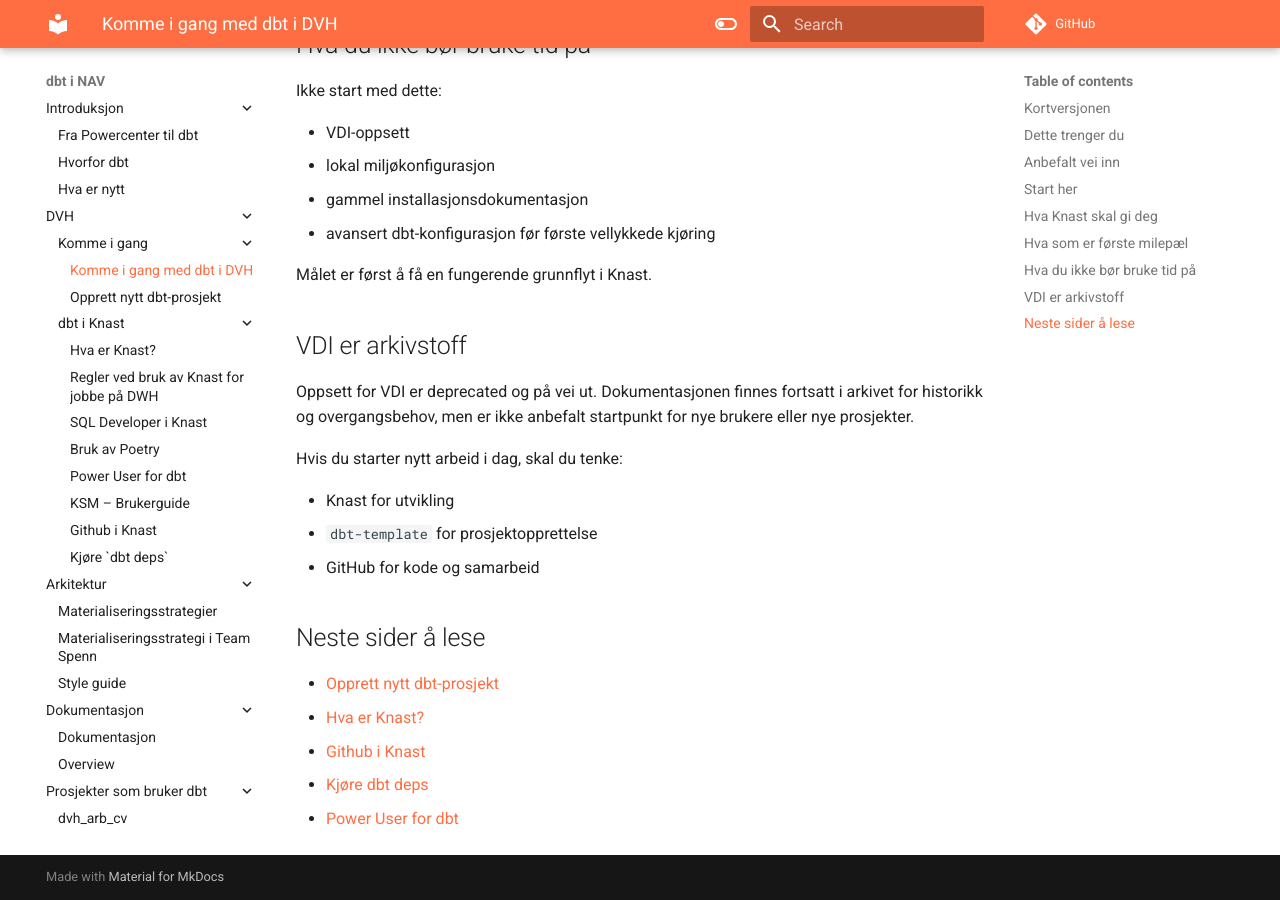
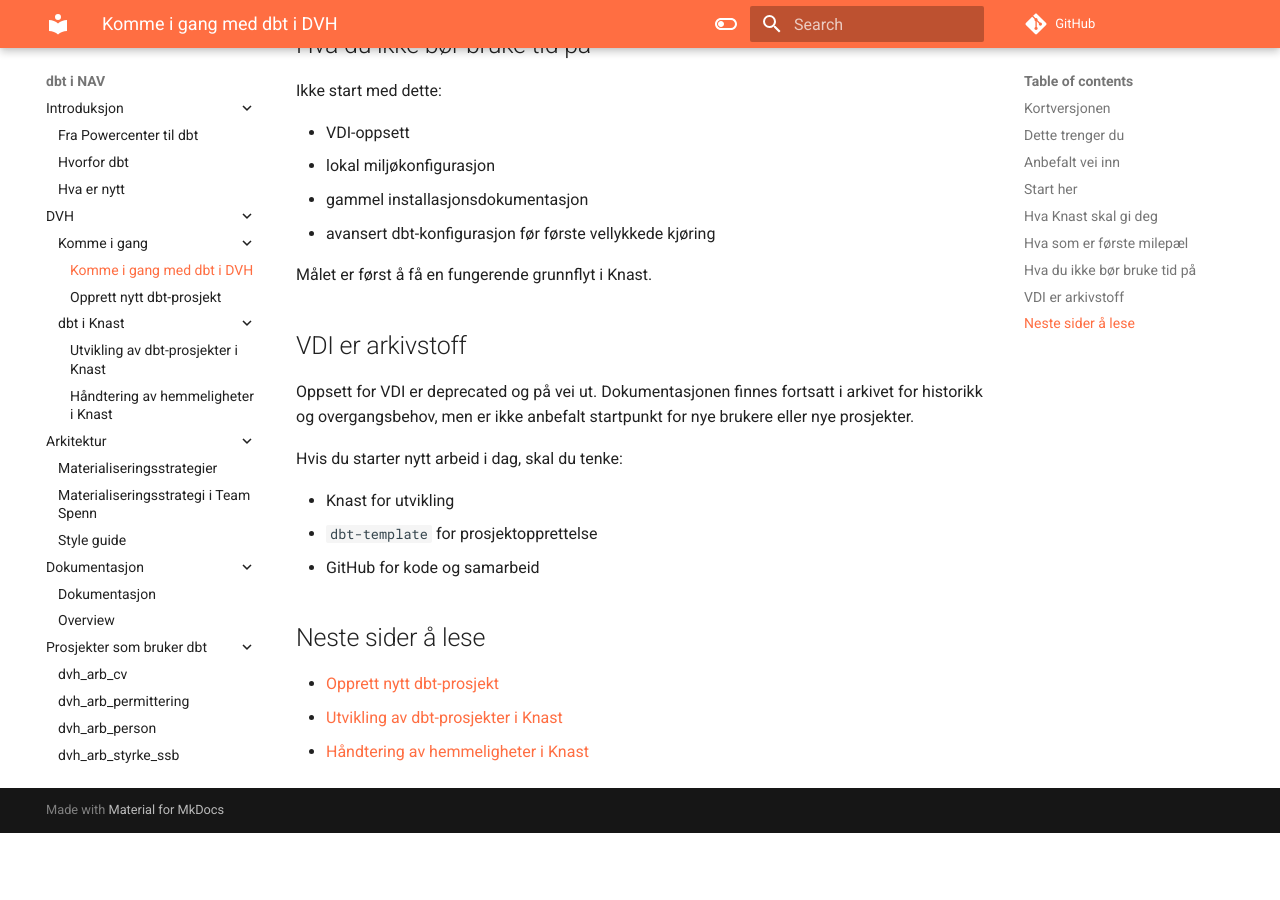
Before and after one commit to navikt/dbt-i-nav, an MkDocs documentation site: the page built from docs/DVH/komme-i-gang.md, in a window 1280 px wide and 900 px high, scrolled down 2651 px. Built offline with MkDocs 1.6.1 and Material for MkDocs 9.7.7, drawn with Linux system fonts in a browser that asks for light colours; comment, search, counter and statistics services are not loaded; after the commit the page ends 3484 px from its top, so only the background shows below that; part of the change alters nothing that is shown; some of the changed text lies outside the part shown.

Commit message:
docs: update 'komme-i-gang.md' and 'mkdocs.yml' to reflect new documentation structure; add 'handtering-av-hemmeligheter.md' and 'utvikling-av-dbt-prosjekter.md'
Co-authored-by: Copilot <copilot@github.com>

````diff
--- a/docs/DVH/komme-i-gang.md
+++ b/docs/DVH/komme-i-gang.md
@@ -49,8 +49,8 @@ flowchart LR
 Hvis du er ny, anbefales denne rekkefølgen:
 
 1. Les [Opprett nytt dbt-prosjekt](opprett-prosjekt.md)
-2. Les [Hva er Knast?](../dbt%20i%20Knast/Hva-er-Knast.md)
-3. Les [Github i Knast](../dbt%20i%20Knast/Github-i-Knast.md)
+2. Les [Utvikling av dbt-prosjekter i Knast](../dbt%20i%20Knast/utvikling-av-dbt-prosjekter.md)
+3. Les [Håndtering av hemmeligheter i Knast](../dbt%20i%20Knast/handtering-av-hemmeligheter.md)
 4. Kjør første `dbt debug`
 5. Kjør første `dbt build`
 
@@ -104,7 +104,5 @@ Hvis du starter nytt arbeid i dag, skal du tenke:
 ## Neste sider å lese
 
 - [Opprett nytt dbt-prosjekt](opprett-prosjekt.md)
-- [Hva er Knast?](../dbt%20i%20Knast/Hva-er-Knast.md)
-- [Github i Knast](../dbt%20i%20Knast/Github-i-Knast.md)
-- [Kjøre dbt deps](../dbt%20i%20Knast/dbt-deps.md)
-- [Power User for dbt](../dbt%20i%20Knast/dbt-power-user.md)
+- [Utvikling av dbt-prosjekter i Knast](../dbt%20i%20Knast/utvikling-av-dbt-prosjekter.md)
+- [Håndtering av hemmeligheter i Knast](../dbt%20i%20Knast/handtering-av-hemmeligheter.md)
--- /dev/null
+++ b/docs/dbt i Knast/handtering-av-hemmeligheter.md
@@ -0,0 +1,186 @@
+# Håndtering av hemmeligheter i Knast
+
+Denne siden samler det viktigste om hemmeligheter og Oracle-credentials for dbt i Knast.
+
+Målet er at du skal forstå nok til å bruke oppsettet trygt og kunne feilsøke når `dbt` ikke får riktig tilgang.
+
+## Kortversjonen
+
+```mermaid
+flowchart TD
+  A[Velg miljo med dvh] --> B[KSM leser konfigurasjon]
+  B --> C[Miljovariabler settes]
+  C --> D[dbt kjores]
+  D --> E[Credentials injiseres automatisk]
+```
+
+Du skal normalt ikke håndtere Oracle-passord manuelt når dbt kjører i Knast.
+
+## Hva KSM gjør
+
+Knast Secret Manager, forkortet KSM, injiserer Oracle-credentials automatisk når `dbt` kjører. Brukeren trenger derfor normalt ikke å lime inn eller lagre passord manuelt i prosjektet.
+
+KSM brukes for å:
+
+- sette opp riktig miljø for valgt DVH-instans
+- hente og eksponere nødvendige miljøvariabler
+- sørge for at `dbt-oracle` får credentials på riktig tidspunkt
+
+## Hvordan flyten ser ut
+
+```mermaid
+flowchart LR
+  A[dvh] --> B[env-config.env]
+  B --> C[KSM]
+  C --> D[Miljovariabler]
+  D --> E[dbt-oracle]
+  E --> F[Databaseforbindelse]
+```
+
+## Velg miljø
+
+Det viktigste første steget er å velge DVH-miljø:
+
+```bash
+dvh
+```
+
+Når du kjører denne kommandoen, velger du:
+
+- Python-miljø
+- DVH-miljø
+
+Valget lagres i `~/KSM/env-config.env`.
+
+## Hva som lagres i miljøkonfigurasjonen
+
+Filen `~/KSM/env-config.env` brukes av KSM for å vite hvilket miljø og hvilket oppsett som skal brukes.
+
+Eksempler på variabler som kan ligge der:
+
+```dotenv
+DVH_ENVIRONMENT=DVH_P
+SCHEMA=
+DBT_DB_HOST=dmv01-scan.adeo.no
+DBT_DB_PORT=1531
+DBT_ENV_SECRET_USER=a123456
+DBT_ENV_SERVICE=cccdwh01
+VENV_PATH=/opt/KSM/.dbtenv
+```
+
+Disse skrives normalt automatisk av `dvh`.
+
+## Hva du må ha i profiles.yml
+
+I `profiles.yml` må dbt-prosjektet bruke miljøvariablene som KSM setter.
+
+Eksempel:
+
+```yaml
+knast:
+  host: "{{ env_var('DBT_DB_HOST') }}"
+  password: placeholder
+  port: "{{ env_var('DBT_DB_PORT') }}"
+  protocol: tcp
+  schema: <schema_name>
+  service: "{{ env_var('DBT_ENV_SERVICE') }}"
+  database: "{{ env_var('DBT_DB_NAME') }}"
+  threads: 1
+  type: oracle
+  user: "{{ env_var('DBT_ENV_SECRET_USER') }}"
+```
+
+Det viktigste her er at:
+
+- host, port, service og user hentes fra miljøvariabler
+- `schema` må spesifiseres for prosjektet ditt
+- `password` står som placeholder fordi credential-injeksjonen skjer utenfor selve filen
+
+## Kjør dbt når miljøet er valgt
+
+Når `dvh` er kjørt og riktig miljø er aktivt, kan du kjøre:
+
+```bash
+dbt debug
+dbt run
+dbt test
+```
+
+Da skal credentials hentes og injiseres automatisk.
+
+## Eget Python-miljø
+
+Hvis du bruker et eget virtuelt miljø, må KSM installeres i dette miljøet én gang:
+
+```bash
+dvh ksm install
+```
+
+Etter installasjon må Knast restartes dersom du forventer at editorutvidelser eller dbt-verktøy skal plukke opp det nye miljøet.
+
+## Hvordan autoaktivering fungerer
+
+Når Python starter i valgt miljø, lastes `.pth`-filer automatisk. Dette brukes til å aktivere KSM og credential-oppsettet før dbt trenger det.
+
+Forenklet flyt:
+
+```text
+.pth filer
+  -> ksm.auto
+  -> leser ~/KSM/env-config.env
+  -> setter miljøvariabler
+  -> kobler på Oracle credential hook
+  -> dbt får tilgang ved kjøring
+```
+
+Du trenger normalt ikke å forstå detaljene for å bruke løsningen, men dette er nyttig å vite ved feilsøking.
+
+## Bytte miljø
+
+Hvis du vil bytte DVH-miljø, kjør bare:
+
+```bash
+dvh
+```
+
+Velg nytt miljø i menyen. Neste dbt-kjøring bruker det oppdaterte oppsettet.
+
+## Feilsøking
+
+Hvis noe ikke fungerer, sjekk disse tingene først:
+
+- er riktig miljø valgt med `dvh`
+- er riktig Python-miljø aktivt
+- bruker `profiles.yml` miljøvariablene riktig
+- finnes `~/KSM/env-config.env` og ser den riktig ut
+
+Nyttige kommandoer:
+
+```bash
+which python
+echo $DVH_ENVIRONMENT
+tail -f ~/KSM/logs/usage.log
+```
+
+Typiske feilbilder:
+
+- `dbt` finner ikke database: feil miljø eller feil vertstilkobling
+- credentials mangler: miljøet er ikke riktig satt opp
+- `.pth`-fil ikke aktiv: feil Python-miljø er i bruk
+- TNS-feil: nødvendig miljøinformasjon mangler eller er feil
+
+## Viktig sikkerhetsprinsipp
+
+Ikke bygg en alternativ lokal løsning for hemmeligheter hvis standardflyten i Knast fungerer. Det anbefalte løpet er:
+
+- velg miljø med `dvh`
+- bruk KSM og miljøvariabler
+- la dbt hente credentials via oppsatt integrasjon
+
+Da får du minst mulig manuelt hemmelighetsarbeid og minst mulig risiko for feil bruk.
+
+## Relatert
+
+- [Komme i gang med dbt i DVH](../DVH/komme-i-gang.md)
+- [Opprett nytt dbt-prosjekt](../DVH/opprett-prosjekt.md)
+- [Utvikling av dbt-prosjekter i Knast](utvikling-av-dbt-prosjekter.md)
--- /dev/null
+++ b/docs/dbt i Knast/utvikling-av-dbt-prosjekter.md
@@ -0,0 +1,163 @@
+# Utvikling av dbt-prosjekter i Knast
+
+Denne siden samler det viktigste du trenger for å utvikle dbt-prosjekter i Knast.
+
+Målet er å beskrive den normale utviklingsflyten for dbt i DVH, uten å spre informasjon over mange små sider.
+
+## Kortversjonen
+
+```mermaid
+flowchart TD
+  A[Apne Knast] --> B[Clone repo fra GitHub]
+  B --> C[Apne prosjekt i editor]
+  C --> D[Kjor dbt debug]
+  D --> E[Kjor dbt build]
+  E --> F[Utvikle modeller og tester]
+```
+
+## Hva Knast er i denne sammenhengen
+
+Knast er standard utviklingsmiljø for dbt i DVH. Du jobber i nettleserbasert miljø med editor, terminal og nødvendige verktøy tilgjengelig.
+
+For dbt-utvikling betyr dette normalt at du allerede har:
+
+- Git
+- editor og terminal
+- dbt med Oracle-adapter
+- Oracle-klient og tilhørende biblioteker
+- tilgang til relevante databaser og verktøy
+
+Du skal normalt ikke måtte bruke tid på lokal installasjon før du kan komme i gang.
+
+## Typisk utviklingsflyt
+
+```mermaid
+flowchart LR
+  A[GitHub repo] --> B[Knast]
+  B --> C[SQL og YAML]
+  C --> D[dbt debug]
+  D --> E[dbt build]
+  E --> F[Pull request]
+```
+
+I praksis ser dette ofte slik ut:
+
+1. Opprett eller clone repoet ditt i Knast
+2. Åpne prosjektet i editoren
+3. Kjør `dbt debug`
+4. Kjør `dbt build`
+5. Endre SQL, YAML eller tester
+6. Kjør på nytt
+7. Opprett pull request
+
+## GitHub i Knast
+
+Git og `gh` er tilgjengelig i Knast, og det anbefales å bruke `gh` mot GitHub.
+
+Autentiser mot GitHub:
+
+```shell
+gh auth login
+```
+
+Sett navn og e-post for git hvis dette ikke allerede er gjort:
+
+```shell
+git config --global user.email "your_name@email.com"
+git config --global user.name "your_full_name"
+```
+
+Etter dette kan du jobbe via:
+
+- `git` i terminal
+- `gh` i terminal
+- innebygd Source Control i VS Code / code-oss
+
+## Første kommandoer i et nytt prosjekt
+
+Kjør disse først:
+
+```shell
+dbt debug
+dbt build
+```
+
+Du kan også kjøre `dbt run` hvis du bare vil verifisere at modeller bygges, men `dbt build` er ofte et bedre startpunkt fordi det også inkluderer tester.
+
+## Hva du bør forvente av miljøet
+
+Du er godt i gang når du kan:
+
+- åpne repoet i Knast
+- endre SQL eller YAML
+- kjøre `dbt debug`
+- kjøre `dbt build`
+- få en konkret dbt-feil eller et grønt resultat
+
+Hvis du må bruke mye tid på maskinoppsett eller installasjon, er det som regel oppstartsløpet og ikke dbt-prosjektet som er problemet.
+
+## dbt-avhengigheter
+
+Hvis prosjektet bruker pakker via `packages.yml`, må du kunne kjøre:
+
+```shell
+dbt deps
+```
+
+For dette kan det være nødvendig å åpne relevante GitHub- og dbt Hub-URL-er under Internettåpninger i Knast. Dette gjelder særlig hvis prosjektet bruker pakker som `dbt_utils`.
+
+Eksempel på `packages.yml`:
+
+```yaml
+packages:
+  - package: dbt-labs/dbt_utils
+    version: 1.3.3
+```
+
+## Utvikling i editoren
+
+Den vanlige arbeidsflaten er editoren i Knast sammen med terminal.
+
+Typisk jobber du mest i:
+
+- SQL-modeller
+- YAML-filer for modeller, kilder og tester
+- `dbt_project.yml`
+
+Det viktigste er å få en enkel og repeterbar flyt: endre kode, kjør dbt, les resultatet, iterer.
+
+## VS Code-utvidelser og verktøy
+
+`Power User for dbt` er allerede installert på relevante dbt-images og fungerer fint sammen med Knast.
+
+SQL Developer-utvidelsen finnes også, men kan kollidere med dbt Power User på hurtigtaster. Hvis du bruker SQL Developer-utvidelsen aktivt, bør du endre hurtigtastene slik at de ikke overlapper med dbt-flyten.
+
+Dette er nyttig, men ikke nødvendig for å komme i gang. Prioriter først at `dbt debug` og `dbt build` fungerer.
+
+## Regler og anbefalinger
+
+For dbt-utvikling i DVH gjelder i praksis disse hovedreglene:
+
+- bruk nettleserbasert Knast mot DVH
+- unngå å lagre data lokalt i Knast over tid
+- rydd i filer som inneholder sensitiv informasjon
+- åpne eksterne URL-er bare ved tjenstlig behov
+
+Hvis du trenger ekstra Python-pakker i egne miljøer, bruk den anbefalte Knast-måten for dette. Ikke gjør tilfeldige lokale oppsett til en del av standard dbt-flyt.
+
+## Når du er klar til å utvikle
+
+Du er klar for vanlig dbt-utvikling når dette stemmer:
+
+- GitHub fungerer i Knast
+- prosjektet åpner fint i editoren
+- `dbt debug` går gjennom
+- `dbt build` går gjennom eller feiler på en forståelig prosjektfeil
+
+Da kan du gå videre med modeller, tester og dokumentasjon.
+
+## Relatert
+
+- [Komme i gang med dbt i DVH](../DVH/komme-i-gang.md)
+- [Opprett nytt dbt-prosjekt](../DVH/opprett-prosjekt.md)
+- [Håndtering av hemmeligheter i Knast](handtering-av-hemmeligheter.md)
--- a/mkdocs.yml
+++ b/mkdocs.yml
@@ -14,14 +14,8 @@ nav:
         - 'DVH/komme-i-gang.md'
         - 'DVH/opprett-prosjekt.md'
     - dbt i Knast:
-        - dbt i Knast/Hva-er-Knast.md
-        - dbt i Knast/kjøre-regler.md
-        - dbt i Knast/SQL-developer.md
-        - dbt i Knast/installer-python-pakker.md
-        - dbt i Knast/dbt-power-user.md
-        - dbt i Knast/KSM-brukerguide.md
-        - dbt i Knast/Github-i-Knast.md
-        - dbt i Knast/dbt-deps.md
+      - dbt i Knast/utvikling-av-dbt-prosjekter.md
+      - dbt i Knast/handtering-av-hemmeligheter.md
   - Arkitektur:
       - arkitektur/materialisering.md
       - arkitektur/materialisering_spenn.md
@@ -40,6 +34,15 @@ nav:
       - prosjekter/nystol/vdl-regnskapsdata.md
       - prosjekter/bomlo-dbt.md
   - Arkiv:
+      - Eldre Knast-sider:
+        - dbt i Knast/Hva-er-Knast.md
+        - dbt i Knast/kjøre-regler.md
+        - dbt i Knast/SQL-developer.md
+        - dbt i Knast/installer-python-pakker.md
+        - dbt i Knast/dbt-power-user.md
+        - dbt i Knast/KSM-brukerguide.md
+        - dbt i Knast/Github-i-Knast.md
+        - dbt i Knast/dbt-deps.md
       - VDI oppsett:
         - Installasjon-på-VDI/installere.md
         - Installasjon-på-VDI/python.md
````
